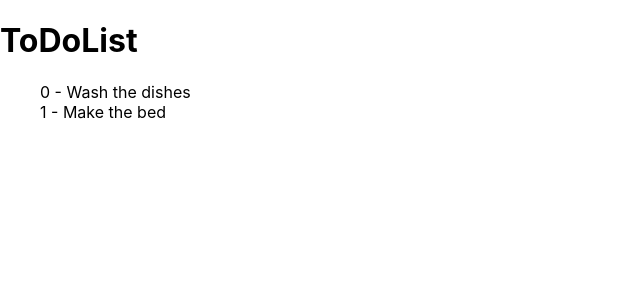
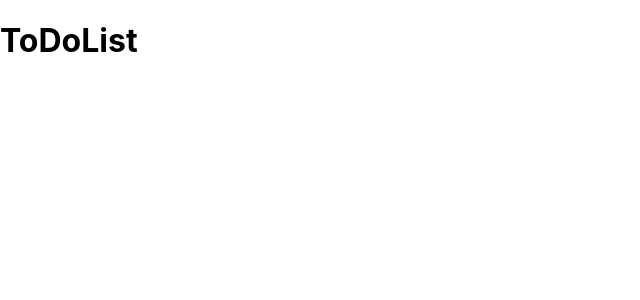
Before and after one commit to madalinaeleonorag/ExamsSchedule, a React (Create React App) app: page / in a window 1280 px wide. Shown: the top 300 px of the page, without its empty margins (0-640 px from the left). Built offline with nearby package versions, Linux system fonts and the light colour scheme.

Commit message:
added mockup

```diff
--- a/src/App.js
+++ b/src/App.js
@@ -11,6 +11,7 @@ class App extends Component {
   componentDidMount() {
     return database.get()
       .then(tasksResponse => {
+        console.log(tasksResponse.data)
         this.setState({
           tasks: tasksResponse.data
         })
@@ -26,9 +27,9 @@ class App extends Component {
         <h1>ToDoList</h1>
         <ul>
           {
-            this.state.tasks.map(task =>
-              <div>{task.id} - {task.name}</div>
-            )
+            // this.state.tasks.map(task => {
+            //   <div>{task.id} - {task.name}</div>
+            // })
           }
         </ul>
       </div>
--- a/src/database-mockup.js
+++ b/src/database-mockup.js
@@ -2,12 +2,22 @@ export function get() {
     return Promise.resolve({
         data: [
             {
-                id: 0,
-                name: 'Wash the dishes'
+                anUniversitar: '2019-2020',
+                sesiune: 'iarna',
+                an: 'I',
+                sectia: 'Informatica',
+                locuri: 30,
+                materia: 'POO',
+                profesor: 'Ion Lungu'
             },
             {
-                id: 1,
-                name: 'Make the bed'
+                anUniversitar: '2019-2020',
+                sesiune: 'vara',
+                an: 'III',
+                sectia: 'Statistica',
+                locuri: 30,
+                materia: 'Macroeconomie',
+                profesor: 'Marilena Alina'
             }
         ]
     });
```
